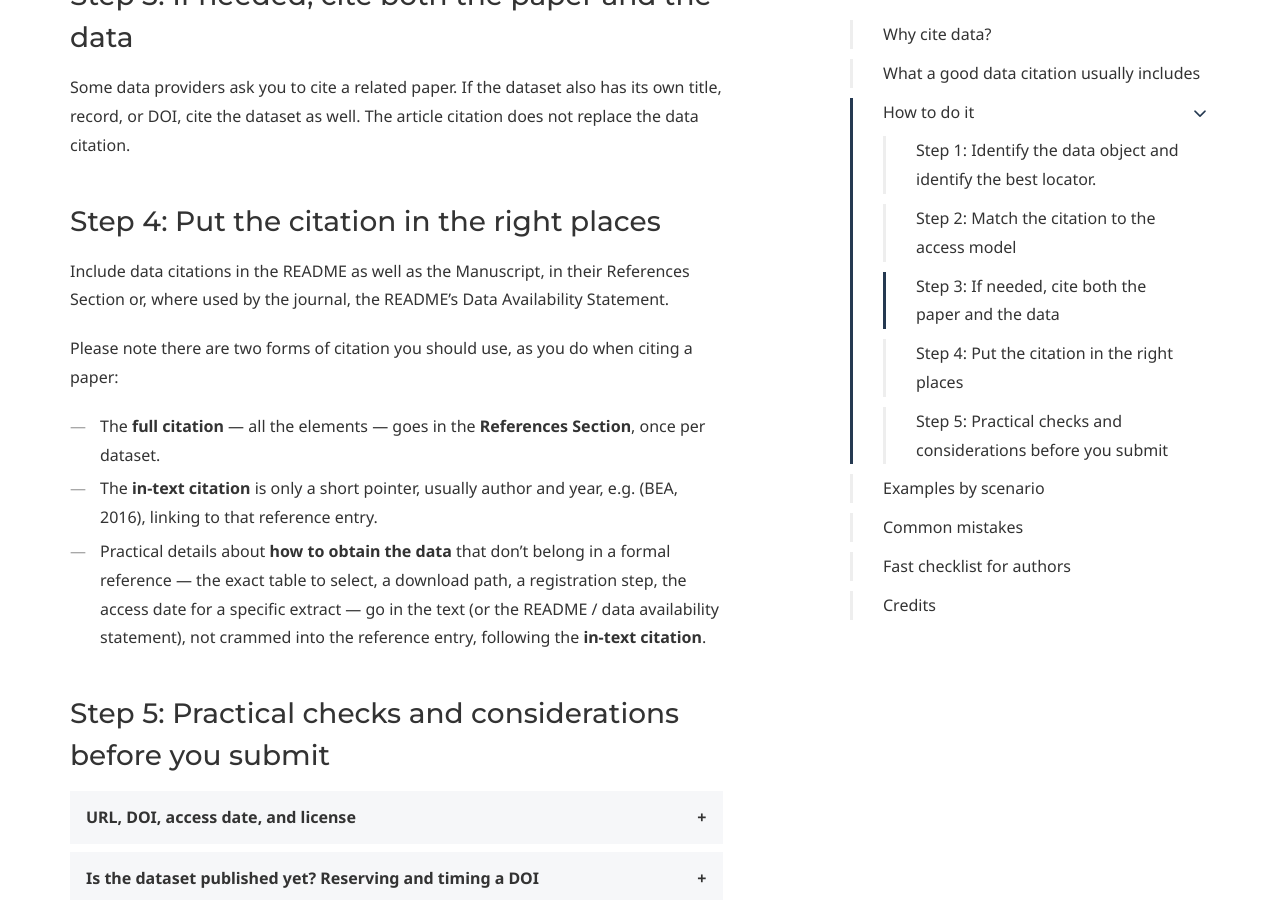
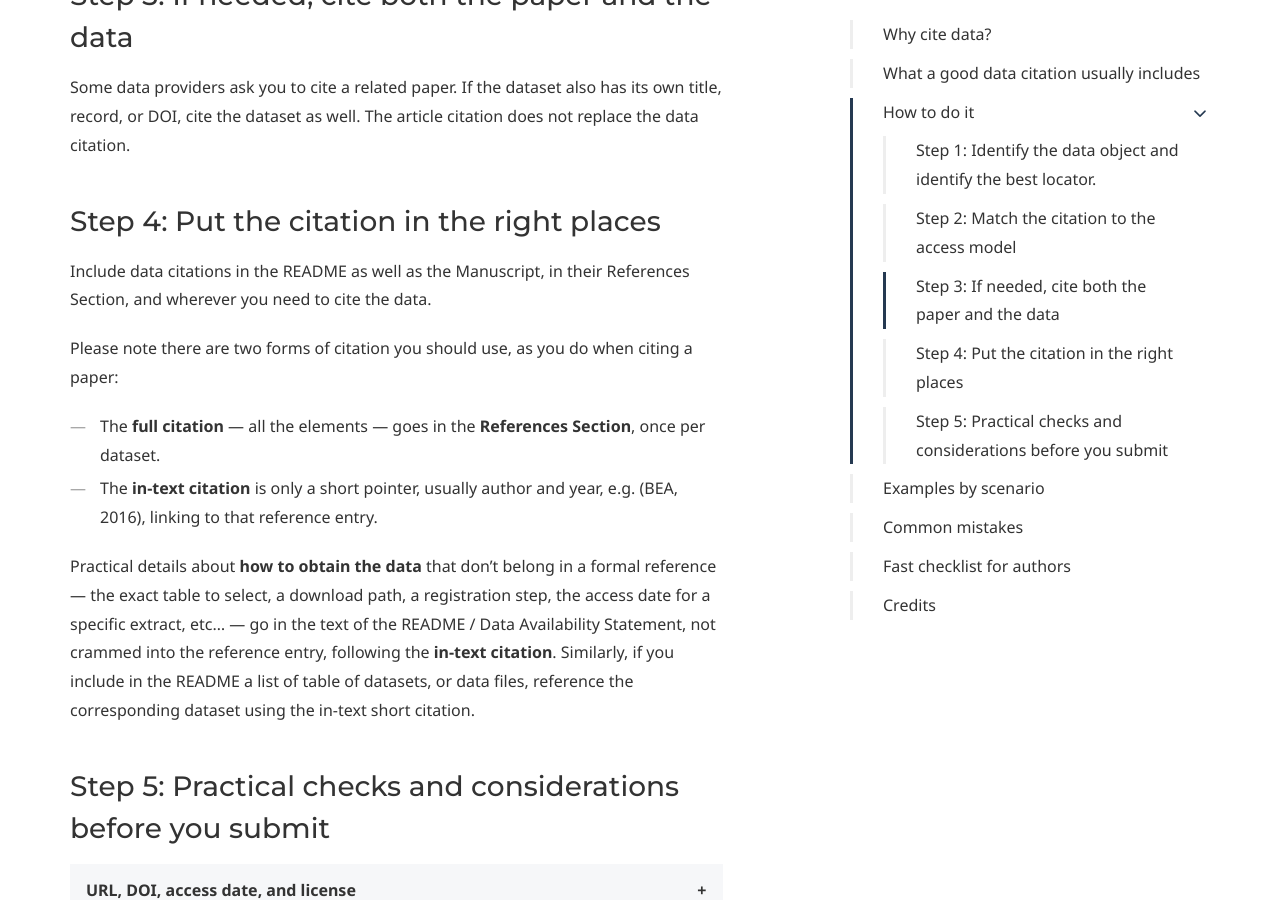
Before and after one commit to REStud/data-editor, a Jekyll site: the page built from citation-guide.md, in a window 1280 px wide and 900 px high, scrolled down 2245 px. Built offline with Jekyll 4.4.1, drawn with Linux system fonts in a browser that asks for light colours; some web fonts are replaced.

Commit message:
in-text clarification

```diff
--- a/citation-guide.md
+++ b/citation-guide.md
@@ -107,13 +107,14 @@ Some data providers ask you to cite a related paper. If the dataset also has its
 
 ### Step 4: Put the citation in the right places
 
-Include data citations in the README as well as the Manuscript, in their References Section or, where used by the journal, the README's Data Availability Statement.
+Include data citations in the README as well as the Manuscript, in their References Section, and wherever you need to cite the data.
 
 Please note there are two forms of citation you should use, as you do when citing a paper:
 
 - The **full citation** — all the elements — goes in the **References Section**, once per dataset.
 - The **in-text citation** is only a short pointer, usually author and year, e.g. (BEA, 2016), linking to that reference entry.
-- Practical details about **how to obtain the data** that don't belong in a formal reference — the exact table to select, a download path, a registration step, the access date for a specific extract — go in the text (or the README / data availability statement), not crammed into the reference entry, following the **in-text citation**.
+
+Practical details about **how to obtain the data** that don't belong in a formal reference — the exact table to select, a download path, a registration step, the access date for a specific extract, etc... — go in the text of the README / Data Availability Statement, not crammed into the reference entry, following the **in-text citation**. Similarly, if you include in the README a list of table of datasets, or data files, reference the corresponding dataset using the in-text short citation.
 
 ### Step 5: Practical checks and considerations before you submit
 
```
